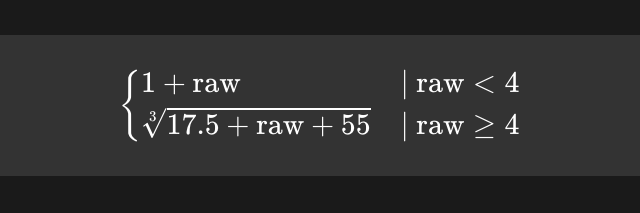
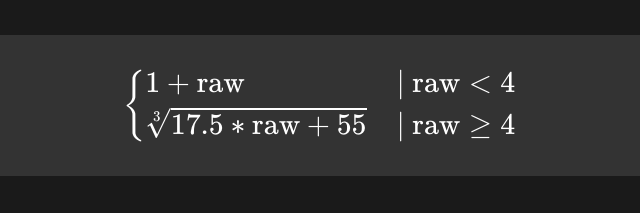
Before and after one commit to JustEevee/JustEevee.github.io, a plain HTML site: page FormulaList.html in a window 1280 px wide. Shown: the part 142-355 px from the top of the page, 442-1082 px from the left. Drawn offline with nearby package versions, Linux system fonts and the light colour scheme; a web font is replaced by a local one.

Commit message:
Update FormulaList.html

```diff
--- a/FormulaList.html
+++ b/FormulaList.html
@@ -27,7 +27,7 @@
         <div class="equation">
         \begin{cases}
         1 + \text{raw} & \text{| } \text{raw} < 4 \\
-        \sqrt[3]{17.5 + \text{raw} + 55} & \text{| } \text{raw} \geq 4
+        \sqrt[3]{17.5 * \text{raw} + 55} & \text{| } \text{raw} \geq 4
         \end{cases}
         </div>
     </div>
```
